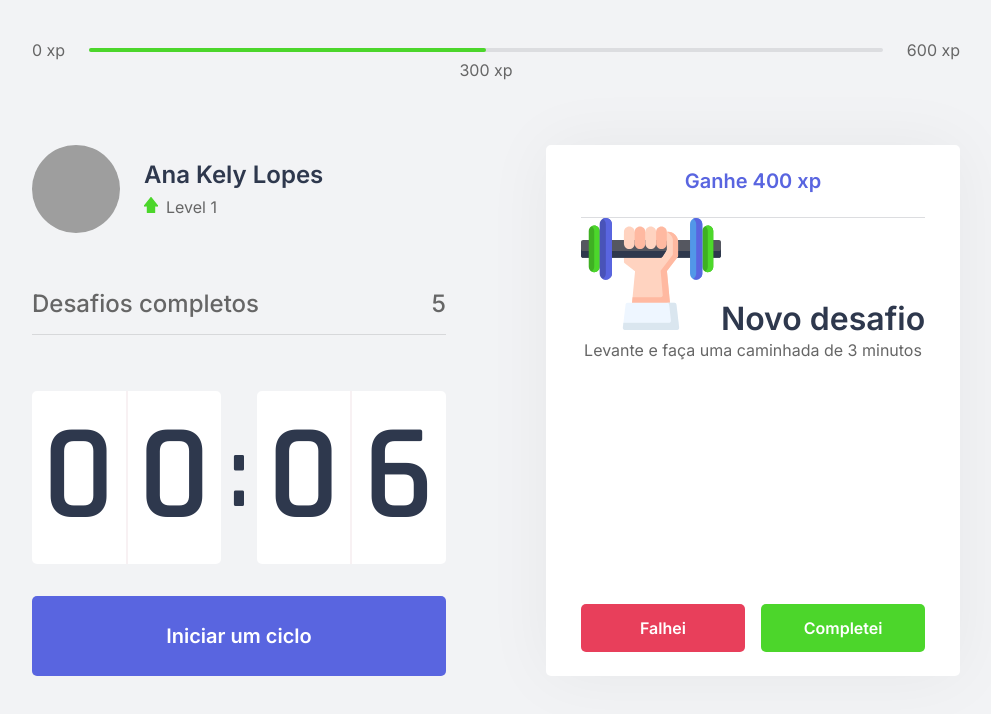
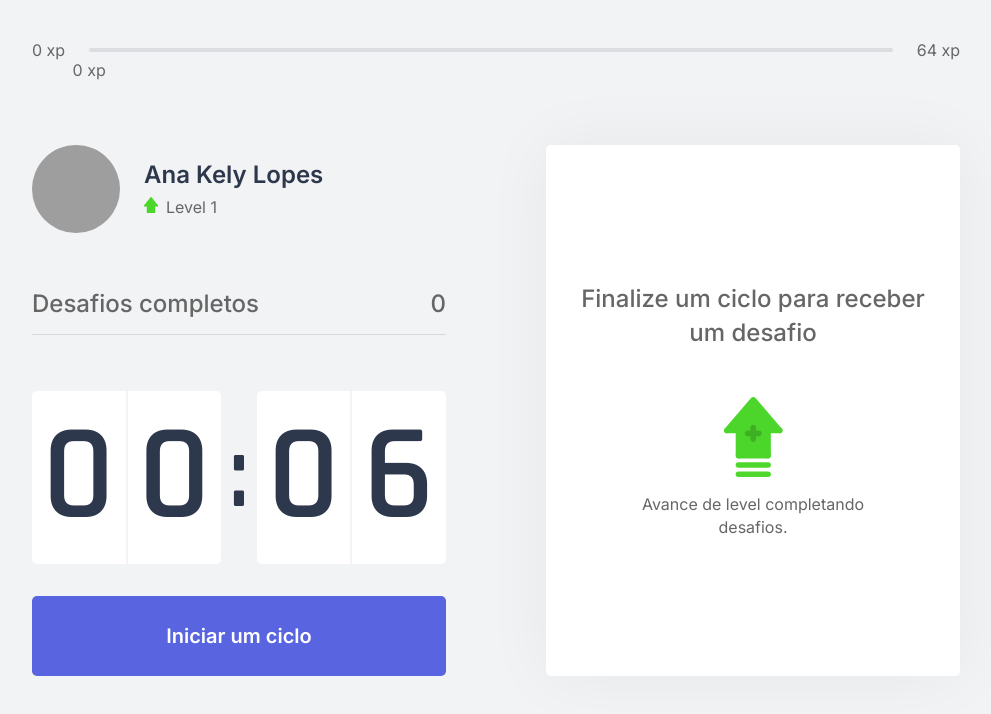
Before and after one commit to kelyAna/NLW_4, a Next.js app in the folder moveit-next/: page / in a window 1280 px wide. Shown: the top 714 px of the page, without its empty margins (144-1135 px from the left). Built offline with nearby package versions, Linux system fonts and the light colour scheme; grey boxes are pictures that could not be loaded.

Commit message:
Add business rules

```diff
--- /dev/null
+++ b/moveit-next/challenges.json
@@ -0,0 +1,62 @@
+[
+  {
+    "type": "body",
+    "description": "Estique um de seus braços com a palma da mão virada para frente e puxe os dedos para cima por 10 segundos por mão.",
+    "amount": 80
+  },
+  {
+    "type": "body",
+    "description": "Estique seu braço contra o peito e puxe-o utilizando o outro braço por 10 segundos por braço.",
+    "amount": 60
+  },
+  {
+    "type": "body",
+    "description": "Puxe seu pescoço com a ajuda da mão para a direita e para a esquerda, permanecendo na posição por alguns segundos.",
+    "amount": 70
+  },
+  {
+    "type": "body",
+    "description": "Com as duas mãos na parte de trás da cabeça, leve-a para baixo, alongando a parte de trás da região.",
+    "amount": 60
+  },
+  {
+    "type": "body",
+    "description": "Cruze as pernas e desça com as mãos esticadas em direção ao chão. Repita o movimento com a outra perna na frente.",
+    "amount": 100
+  },
+  {
+    "type": "body",
+    "description": "Sentado, abra as pernas e tente encostar as palmas das mãos no chão, repita 3 vezes por 5 segundos.",
+    "amount": 80
+  },
+  {
+    "type": "body",
+    "description": "Puxe o joelho de encontro ao peito e segure, troque de perna após 10 segundos.",
+    "amount": 50
+  },
+  {
+    "type": "body",
+    "description": "Sentado, cruze uma perna e incline seu tronco à frente, troque de perna após 10 segundos.",
+    "amount": 80
+  },
+  {
+    "type": "eye",
+    "description": "Sentado, feche os olhos e cubra-os com as palmas da mão durante 2 minutos, depois abra normalmente.",
+    "amount": 90
+  },
+  {
+    "type": "eye",
+    "description": "Em algum ambiente aberto, olhe o mais longe que puder em quatro direções por 3s, mexa apenas os olhos. Repita 3 vezes.",
+    "amount": 140
+  },
+  {
+    "type": "eye",
+    "description": "Usando os polegares, massage a área abaixo das sobrancelhas em movimentos circulares por 15 segundos.",
+    "amount": 70
+  },
+  {
+    "type": "body",
+    "description": "Em pé, gire a cintura o máximo que puder para a esquerda, segure por cinco segundos. Repita para a direita.",
+    "amount": 90
+  }
+]
--- a/moveit-next/src/components/ChallengeBox.tsx
+++ b/moveit-next/src/components/ChallengeBox.tsx
@@ -1,24 +1,28 @@
+import { useContext } from 'react';
+import { ChallengesContext } from '../contexts/ChallengesContext'
+
 import styles from '../styles/components/ChallengeBox.module.css'
 
 export function ChallengeBox() {
-  const hasActiveChallenge = true;
+  const { activeChallenge, resetChallenge } = useContext(ChallengesContext)
 
   return (
     <div className={styles.challengeBoxContainer}>
-      { hasActiveChallenge ? (
+      { activeChallenge ? (
         <div className={styles.challengeActive}>
-          <header>Ganhe 400 xp</header>
+          <header>Ganhe {activeChallenge.amount} xp</header>
 
           <main>
-            <img src="icons/body.svg" alt=""/>
+            <img src={`icons/${activeChallenge.type}.svg`}/>
             <strong>Novo desafio</strong>
-            <p>Levante e faça uma caminhada de 3 minutos</p>
+            <p>{activeChallenge.description}</p>
           </main>
 
           <footer>
             <button
               type="button"
               className={styles.challengeFailedButton}
+              onClick={resetChallenge}
             >
               Falhei
             </button>
--- a/moveit-next/src/components/CompletedChallenges.tsx
+++ b/moveit-next/src/components/CompletedChallenges.tsx
@@ -1,10 +1,14 @@
+import { useContext } from 'react'
+import { ChallengesContext } from '../contexts/ChallengesContext'
 import styles from '../styles/components/CompletedChallenges.module.css'
 
 export function CompletedChallenges(){
+    const { challengesCompleted } = useContext(ChallengesContext);
+
     return (
         <div className={styles.completedChallengesContainer}>
             <span>Desafios completos</span>
-            <span>5</span>
+            <span>{challengesCompleted}</span>
         </div>
     )
 }
--- a/moveit-next/src/components/CountDown.tsx
+++ b/moveit-next/src/components/CountDown.tsx
@@ -1,14 +1,14 @@
 import { useContext } from 'react';
 
 import { useState, useEffect } from 'react'
-import { ChallengeContext } from '../contexts/ChallengesContext';
+import { ChallengesContext } from '../contexts/ChallengesContext';
 
 import styles from '../styles/components/CountDown.module.css'
 
 let countdownTimeout: NodeJS.Timeout;
 
 export function CountDown() {
-    const { startNewChallenge } = useContext(ChallengeContext);
+    const { startNewChallenge } = useContext(ChallengesContext);
 
 
     const [time, setTime] = useState(0.1 * 60);
--- a/moveit-next/src/components/ExperienceBar.tsx
+++ b/moveit-next/src/components/ExperienceBar.tsx
@@ -1,18 +1,23 @@
+import { useContext } from 'react'
+import { ChallengesContext } from '../contexts/ChallengesContext'
 import styles from '../styles/components/ExperienceBar.module.css'
 
+export function ExperienceBar() {
+    const { currentExperience, experienceToNextLevel } = useContext(ChallengesContext)
 
-export function ExperienceBar() {
+    const percentToNextLevel = Math.round(currentExperience * 100) / experienceToNextLevel;
+
     return (
         <header className={styles.experienceBar}>
             <span>0 xp</span>
             <div>
-                <div style={{ width: '50%' }} />
+                <div style={{ width: `${percentToNextLevel}%` }} />
 
-                <span className={styles.currentExperience} style={{ left: '50%' }}>
-                    300 xp
+                <span className={styles.currentExperience} style={{ left: `${percentToNextLevel}%` }}>
+                    {currentExperience} xp
                 </span>
             </div>
-            <span>600 xp</span>
+            <span>{experienceToNextLevel} xp</span>
         </header>
     )
 }
--- a/moveit-next/src/contexts/ChallengesContext.tsx
+++ b/moveit-next/src/contexts/ChallengesContext.tsx
@@ -1,41 +1,65 @@
 import { createContext, useState, ReactNode } from 'react'
+import challenges from '../../challenges.json'
+
+interface Challenge{
+  type: 'body' | 'eye';
+  description: string,
+  amount: number
+}
 
 interface ChallengesContextData{
   level: number;
   currentExperience: number;
+  experienceToNextLevel: number,
   challengesCompleted: number;
+  activeChallenge: Challenge,
   levelUp: () => void;
   startNewChallenge: () => void;
+  resetChallenge: () => void;
 }
 
 interface ChallengesProviderProps {
   children: ReactNode;
 }
-export const ChallengeContext = createContext({} as ChallengesContextData);
+export const ChallengesContext = createContext({} as ChallengesContextData);
 
 export function ChallengesProvider({ children }: ChallengesProviderProps) {
   const [level, setLevel] = useState(1);
   const [currentExperience, setCurrentExperience] = useState(0);
   const [challengesCompleted, setChallengesCompleted] = useState(0);
 
+  const [activeChallenge, setActiveChallenge] = useState(null)
+
+  const experienceToNextLevel = Math.pow((level + 1) * 4, 2)
+
   function levelUp() {
     setLevel(level + 1);
   }
 
   function startNewChallenge() {
-    console.log('New challenge');
+    const randomChallengeIndex = Math.floor(Math.random() * challenges.length);
+    const challenge = challenges[randomChallengeIndex];
+
+    setActiveChallenge(challenge)
+  }
+
+  function resetChallenge(){
+    setActiveChallenge(null)
   }
 
   return (
-    <ChallengeContext.Provider
+    <ChallengesContext.Provider
       value={{
         level,
         currentExperience,
         challengesCompleted,
         levelUp,
         startNewChallenge,
+        activeChallenge,
+        resetChallenge,
+        experienceToNextLevel
       }}>
       {children}
-    </ChallengeContext.Provider>
+    </ChallengesContext.Provider>
   )
 }
```
